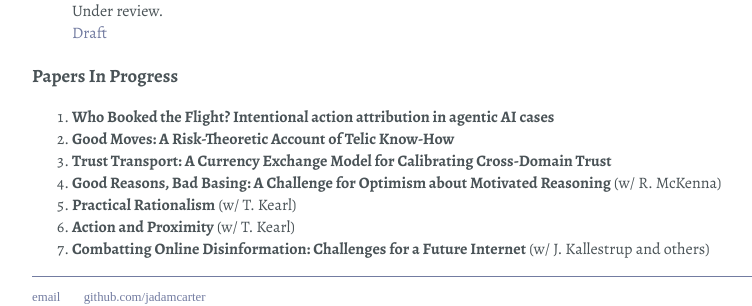
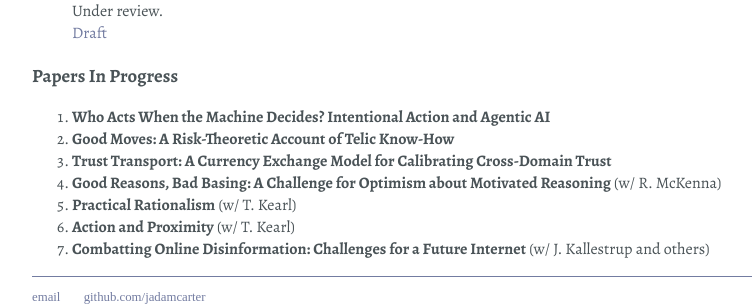
Before and after one commit to jadamcarter/jadamcarter.github.io, a Jekyll site: the page built from Works-in-Progress/index.html, in a window 1280 px wide. Shown: the part 511-817 px from the top of the page, without its empty margins (160-912 px from the left). Built offline with Jekyll 4.4.1, drawn with Linux system fonts in a browser that asks for light colours; some web fonts are replaced.

Commit message:
new title

```diff
--- a/Works-in-Progress/index.html
+++ b/Works-in-Progress/index.html
@@ -25,7 +25,7 @@ title: J Adam Carter
 
     <h3>Papers In Progress</h3>
     <ol>
-        <li><strong>Who Booked the Flight? Intentional action attribution in agentic AI cases
+        <li><strong>Who Acts When the Machine Decides? Intentional Action and Agentic AI
         </strong></li>
         <li><strong>Good Moves: A Risk-Theoretic Account of Telic Know-How
         </strong></li>
```
